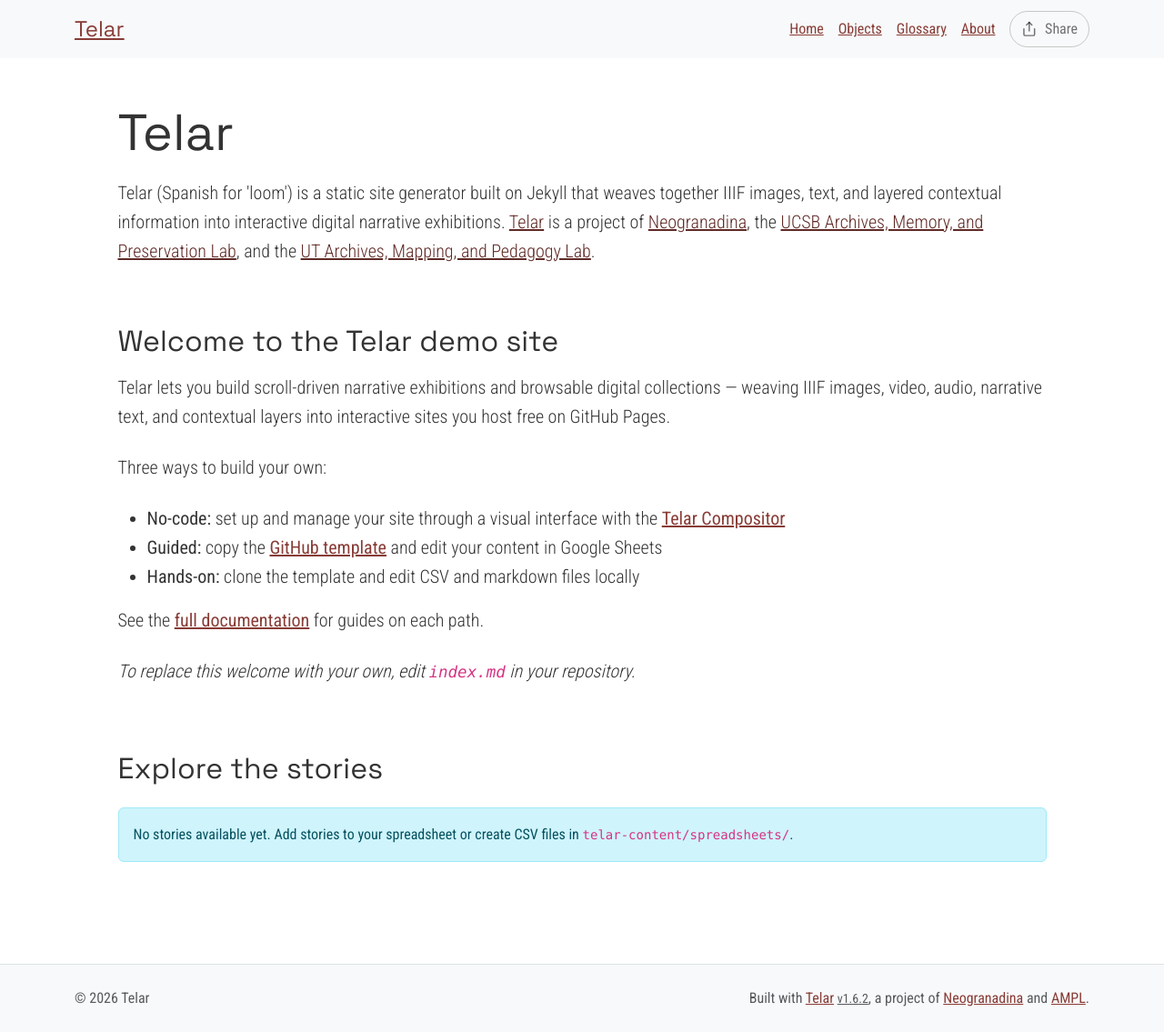
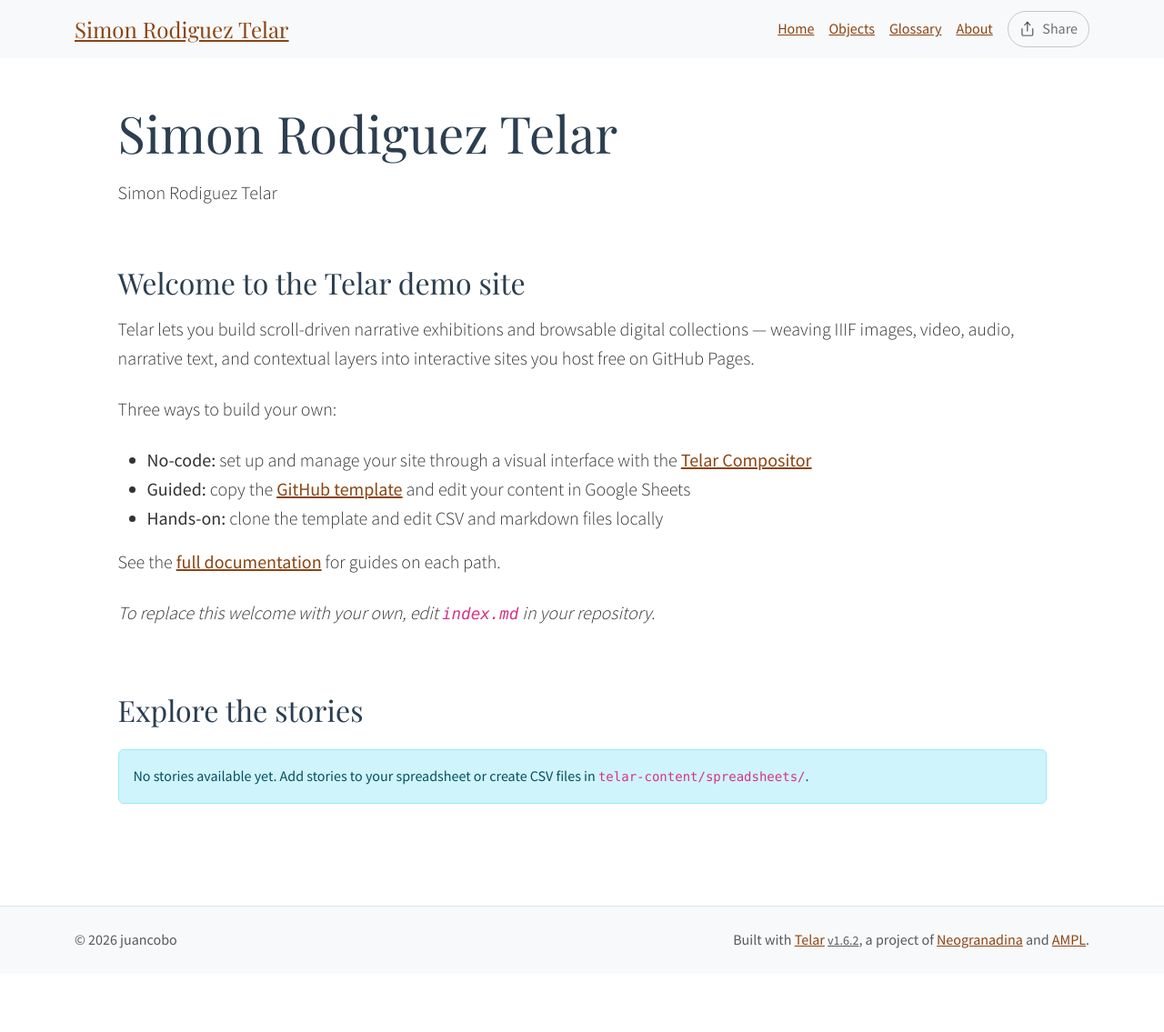
Before and after one commit to juancobo/simon-rodiguez-telar, a Jekyll site: the page built from index.md, in a window 1280 px wide. Shown: the whole page at 91% size. Built offline with Jekyll 4.4.1, drawn with Linux system fonts in a browser that asks for light colours; after the commit the page ends 1071 px from its top, so only the background shows below that.

Commit message:
Set up site configuration and starter content

```diff
--- a/_config.yml
+++ b/_config.yml
@@ -2,13 +2,13 @@
 # https://telar.org
 
 # Site Settings
-title: "Telar"
-description: "Telar (Spanish for 'loom') is a static site generator built on Jekyll that weaves together IIIF images, text, and layered contextual information into interactive digital narrative exhibitions. <a href='https://github.com/UCSB-AMPLab/telar'>Telar</a> is a project of <a href='https://neogranadina.org'>Neogranadina</a>, the <a href='https://ampl.clair.ucsb.edu/'>UCSB Archives, Memory, and Preservation Lab</a>, and the <a href='https://liberalarts.utexas.edu/history/'>UT Archives, Mapping, and Pedagogy Lab</a>."
-url: "https://ampl.clair.ucsb.edu"
-baseurl: "/telar"
-author: ""
+title: "Simon Rodiguez Telar"
+description: "Simon Rodiguez Telar"
+url: "https://juancobo.github.io"
+baseurl: "/simon-rodiguez-telar"
+author: "juancobo"
 email: ""
-telar_theme: "trama" # Options: trama, paisajes, neogranadina, santa-barbara, austin, or custom
+telar_theme: "paisajes" # Options: trama, paisajes, neogranadina, santa-barbara, austin, or custom
 logo: ""
 telar_language: "en" # Options: "en" (English), "es" (Español)
 collection_mode: false # Set to true to show objects first with large thumbnails and stories below with small thumbnails (collection-first homepage)
@@ -18,7 +18,7 @@
   show_on_homepage: true # Set to false to hide stories section from homepage (stories still accessible via direct URL)
   show_story_steps: true # Set to false to hide "Step X" overlay in stories
   show_object_credits: true # Set to true to display object credits badge (bottom-left corner, dismissable)
-  include_demo_content: true # Fetch demo stories from content.telar.org. Switch this off to hide demo stories and their content.
+  include_demo_content: false # Fetch demo stories from content.telar.org. Switch this off to hide demo stories and their content.
 
 # Collection Interface Settings
 collection_interface:
@@ -45,7 +45,7 @@
 #    - If using GitHub Pages: GitHub Actions will automatically discover tab GIDs and fetch CSVs
 #    - If running locally: Run `python3 scripts/fetch_google_sheets.py` before building
 google_sheets:
-  enabled: true
+  enabled: false
   published_url: "https://docs.google.com/spreadsheets/d/e/2PACX-1vT9eeRoyQCr1j-1uDaWBm-rgZNXtn9A-mepL0I4dqDTx2-E_6gbVD-8x0DYDVhppiAzrFpd20_9cr3z/pubhtml"
 
 #
--- a/telar-content/spreadsheets/glossary.csv
+++ b/telar-content/spreadsheets/glossary.csv
@@ -2,6 +2,4 @@
 id_término,titulo,definición
 # Make it lower-case and avoid spaces.,# Please provide a title — this is required.,"Panel content: write text here, paste markdown, or the name of an .md file in /components/texts/glossary/ (the .md extension is required)"
 # Escríbelo en minúsculas y sin espacios.,# Incluye un título: este campo es obligatorio.,"Contenido del panel: escribe texto aquí, pega markdown, o indica un archivo archivo .md en /components/texts/glossary/ (la extensión .md es obligatoria)"
-telar,Telar,"Telar (Spanish for 'loom') is a minimal-computing framework that weaves together IIIF images, audio, video, and texts to create layered visual narratives for digital scholarship, public exhibitions, community storytelling, and classroom projects. Learn more at [Telar.org](https://telar.org)
-
-Telar es un marco de computación mínima que entreteje imágenes IIIF, audio, video y textos en narrativas visuales por capas para humanidades digitales, exposiciones públicas, narrativa comunitaria y proyectos en el salón de clase. Aprende más en [Telar.org](https://telar.org)"
+telar,Telar,"Telar (Spanish for 'loom') is a minimal-computing framework that weaves together IIIF images, audio, video, and texts to create layered visual narratives for digital scholarship, public exhibitions, community storytelling, and classroom projects. Learn more at [Telar.org](https://telar.org)"
--- a/telar-content/spreadsheets/plantilla_en_blanco.csv
+++ /dev/null
@@ -1,5 +0,0 @@
-paso,objeto,página,x,y,zoom,inicio_clip,fin_clip,bucle,texto_alt,pregunta,respuesta,boton_capa1,contenido_capa1,boton_capa2,contenido_capa2
-#,id_objeto de la pestaña objetos / objects,para objetos con múltiples páginas,Posición horizontal 0-1 (0.5 = centro),Posición vertical 0-1 (0.5 = centro),1.0 = imagen completa,"Tiempo de inicio para clips de video/audio, ej. ""1:30"" (m:ss) o ""90"" (segundos)",Tiempo de fin para clips de video/audio,sí para repetir el clip (loop),"Describe lo que se ve en esta vista ampliada para lectores de pantalla. Si se deja vacío, se usa la descripción de imagen del objeto.",Encabezado para este paso,Texto breve de 1-2 oraciones,"Texto opcional del botón (predeterminado: ""Saber más"")","Contenido del panel: escribe texto aquí, pega markdown, o indica ruta a archivo .md (ej. tu-historia/archivo.md)","Texto opcional del segundo botón (predeterminado: ""Profundizar más"")","Segundo panel: escribe texto aquí, pega markdown, o indica ruta a archivo .md"
-1,telar-placeholder,,,,,,,,,pregunta,respuesta,,,,
-2,telar-placeholder,,,,,,,,,pregunta,respuesta,,,,
-3,telar-placeholder,,,,,,,,,pregunta,respuesta,,,,
--- a/telar-content/spreadsheets/project.csv
+++ b/telar-content/spreadsheets/project.csv
@@ -3,4 +3,3 @@
 #,# Must match the tab name exactly. Use lowercase letters and hyphens (e.g. allegorical-woman),Story title,Optional subtitle,Optional attribution (supports markdown),"If ""yes"", then users will need the key you set in _config.yml to access this story."
 #,# Debe coincidir con el nombre de la pestaña exactamente. Usa letras minúsculas y guiones (p. ej. mujer-alegorica),Título de la historia,Subtítulo opcional,Atribución opcional (admite markdown),"Si ""sí"", los usuarios deberán utilizar la clave que fijes en _config.yml"
 1,blank_template,replace me with your title,,,FALSE
-2,plantilla_en_blanco,reemplázame con tu título,,,FALSE
```
Also changed, not shown: telar-content/texts/stories/plantilla_en_blanco/ejemplo-panel.md (deleted, +0 -9 lines).
